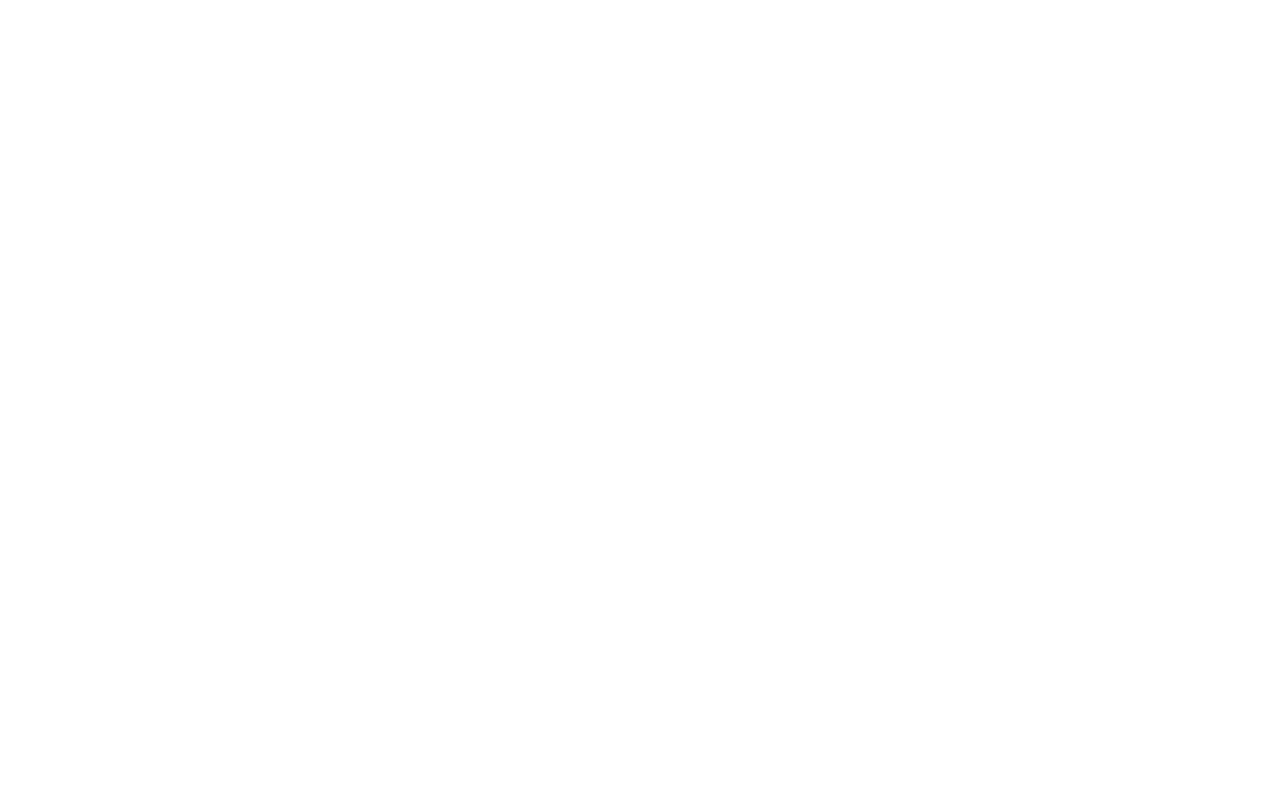
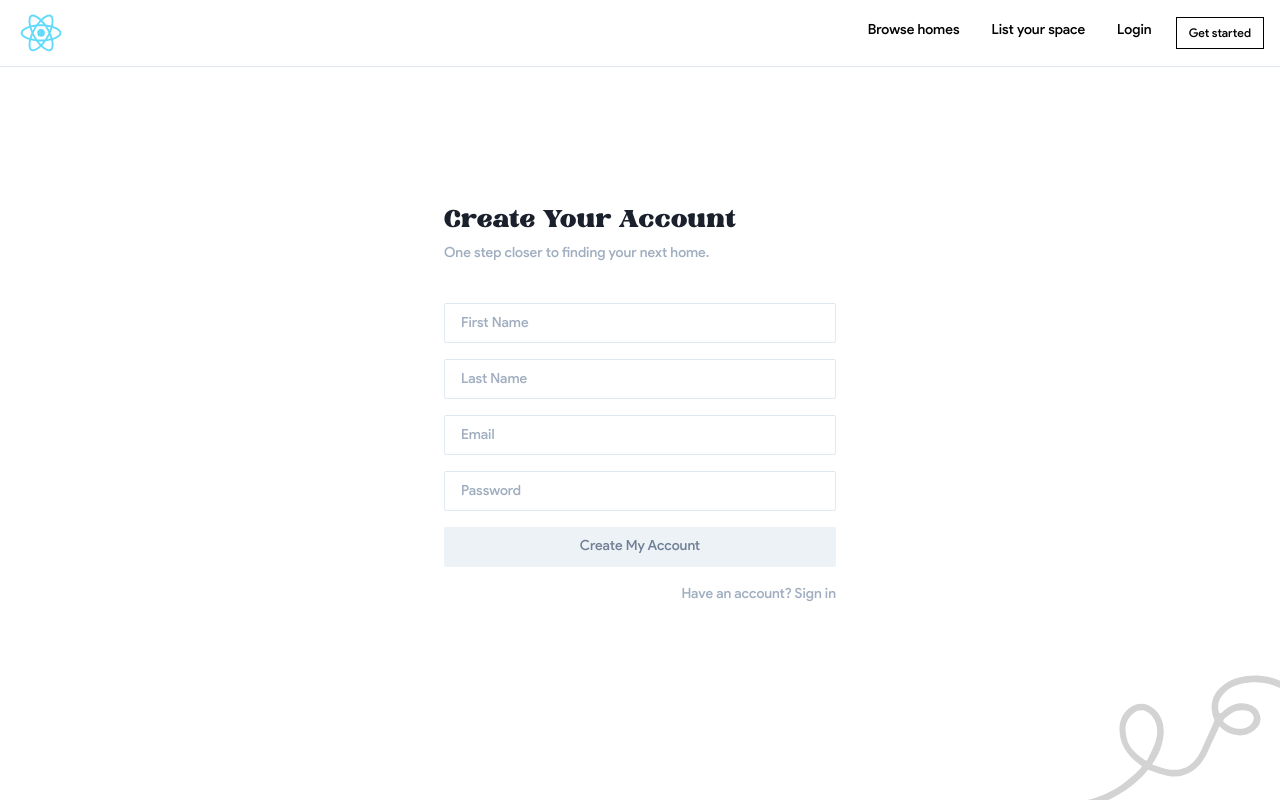
Before and after one commit to HarcourtHamsa/new-julio-stays-web-app, a React (Create React App) app: page / in a window 1280 px wide. Shown: the top 800 px of the page. Built offline with nearby package versions, Linux system fonts and the light colour scheme.

Commit message:
feature(ft-signup) -> signup UI complete

```diff
--- a/src/App.js
+++ b/src/App.js
@@ -1,7 +1,12 @@
 import "./App.css";
+import Signup from "./pages/auth/Signup";
 
 function App() {
-  return <div className="App"></div>;
+  return (
+    <div className="App">
+      <Signup />
+    </div>
+  );
 }
 
 export default App;
--- /dev/null
+++ b/src/pages/auth/Signup.js
@@ -0,0 +1,80 @@
+import React from "react";
+import { Box, Text, Stack } from "@chakra-ui/react";
+import FormInput from "../../components/common/FormInput";
+import SubmitButton from "../../components/common/SubmitButton";
+import FormWrapper from "../../components/common/FormWrapper";
+
+function Signup() {
+  const [cst, fns] = React.useState({
+    email: "",
+    password: "",
+    firstName: "",
+    lastName: "",
+  });
+
+  const handleChange = (e) => {
+    fns((prevState) => ({ ...prevState, [e.target.name]: e.target.value }));
+  };
+
+  const handleSubmit = (e) => {
+    e.preventDefault();
+    console.log(cst);
+  };
+
+  return (
+    <FormWrapper>
+      <Box textAlign="justify">
+        <Text fontSize="3xl" as="h1">
+          Create Your Account
+        </Text>
+        <Text fontSize="sm" color="gray.400">
+          One step closer to finding your next home.
+        </Text>
+
+        <form onSubmit={handleSubmit}>
+          <Stack spacing={4} mt="10">
+            <FormInput
+              id="first-name"
+              type="text"
+              name="firstName"
+              placeholder="First Name"
+              value={cst.firstName}
+              onChange={handleChange}
+            />
+            <FormInput
+              id="last-name"
+              type="text"
+              name="lastName"
+              placeholder="Last Name"
+              value={cst.lastName}
+              onChange={handleChange}
+            />
+            <FormInput
+              id="email"
+              type="email"
+              name="email"
+              placeholder="Email"
+              value={cst.email}
+              onChange={handleChange}
+            />
+            <FormInput
+              id="password"
+              type="password"
+              name="password"
+              placeholder="Password"
+              value={cst.password}
+              onChange={handleChange}
+            />
+
+            <SubmitButton label="Create My Account" />
+            <Text fontSize="sm" textAlign="right" color="gray.400">
+              Have an account? Sign in
+            </Text>
+          </Stack>
+        </form>
+      </Box>
+    </FormWrapper>
+  );
+}
+
+export default Signup;
```
